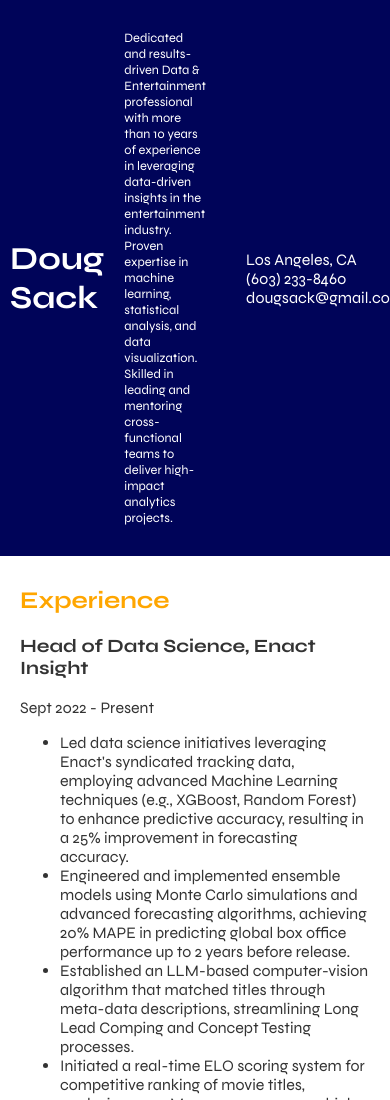
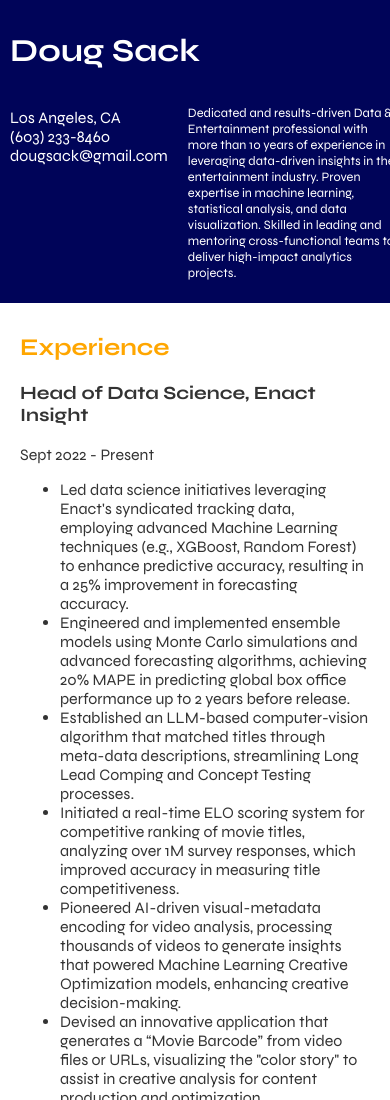
Before and after one commit to dougsack/dougsack.com, a plain HTML site: page cv.html in a window 390 px wide. Shown: the top 1100 px of the page. Drawn offline with Linux system fonts and the light colour scheme.

Commit message:
fixed mobile

```diff
--- a/cv.html
+++ b/cv.html
@@ -25,10 +25,12 @@
 </head>
 
 <body class="cv">
-    <header style="position: sticky;">
+    <header style="position: sticky; display: flex; flex-direction: row; flex-wrap: wrap; justify-content: space-between; align-items: flex-start;">
         <h1>Doug Sack</h1>
-        <p style="font-size: 0.8em; margin: 20px;">Dedicated and results-driven Data & Entertainment professional with more than 10 years of experience in leveraging data-driven insights in the entertainment industry. Proven expertise in machine learning, statistical analysis, and data visualization. Skilled in leading and mentoring cross-functional teams to deliver high-impact analytics projects.</p>
-        <p style="font-size: 1.0em; margin: 20px;">Los Angeles, CA<br>(603) 233-8460<br>dougsack@gmail.com</p>
+        <div style="display: flex; flex-direction: row; gap: 20px;">
+            <p style="font-size: 1.0em;">Los Angeles, CA<br>(603) 233-8460<br>dougsack@gmail.com</p>
+            <p style="font-size: 0.8em;">Dedicated and results-driven Data & Entertainment professional with more than 10 years of experience in leveraging data-driven insights in the entertainment industry. Proven expertise in machine learning, statistical analysis, and data visualization. Skilled in leading and mentoring cross-functional teams to deliver high-impact analytics projects.</p>
+        </div>
     </header>
 
     <section>
@@ -121,6 +123,21 @@
     <footer>
         <p>&copy; 2024 Doug Sack. All Rights Reserved.</p>
     </footer>
+
+ <style>
+        /* Mobile: stack elements vertically */
+        @media (max-width: 768px) {
+            header {
+                flex-direction: column;
+                align-items: flex-start;
+            }
+
+            header div {
+                flex-direction: column;
+                gap: 10px;
+            }
+        }
+    </style>
 </body>
 
 </html>
```
Also changed, not shown: styles.css (line endings or trailing spaces).
